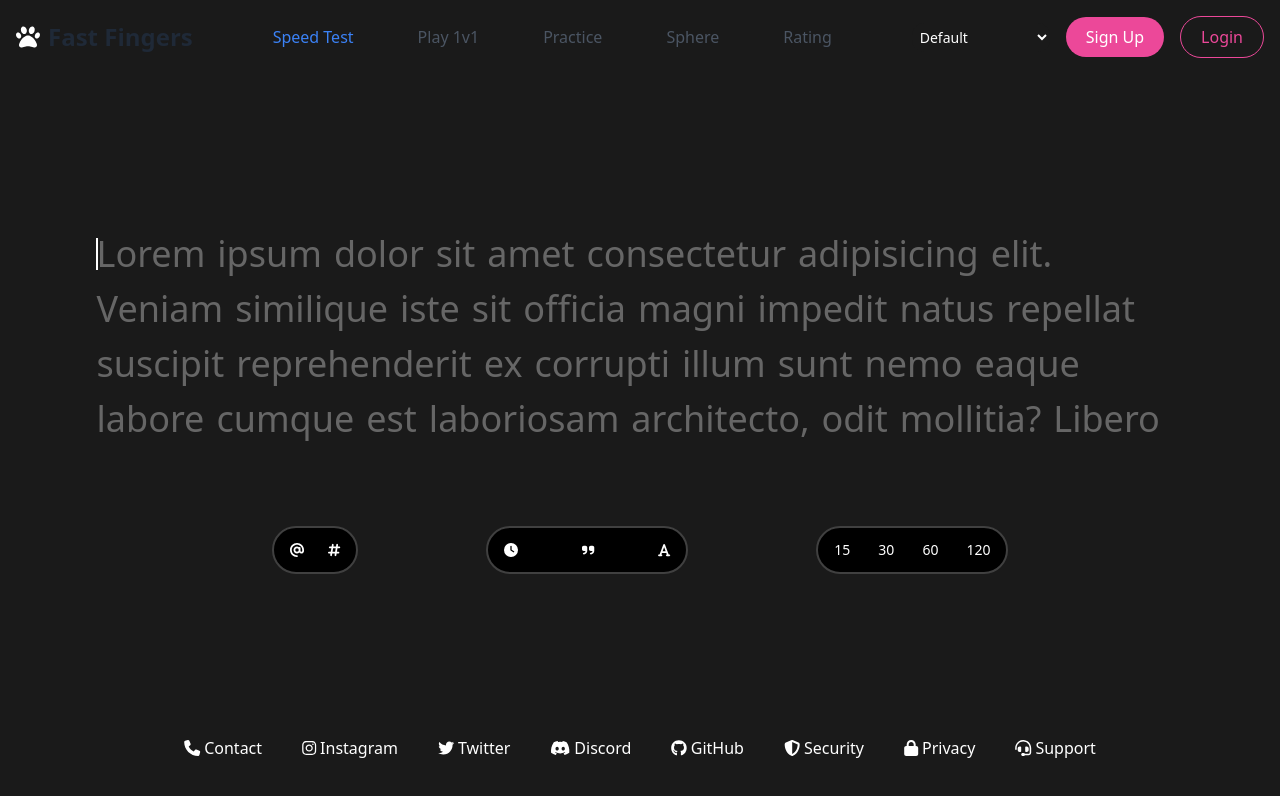
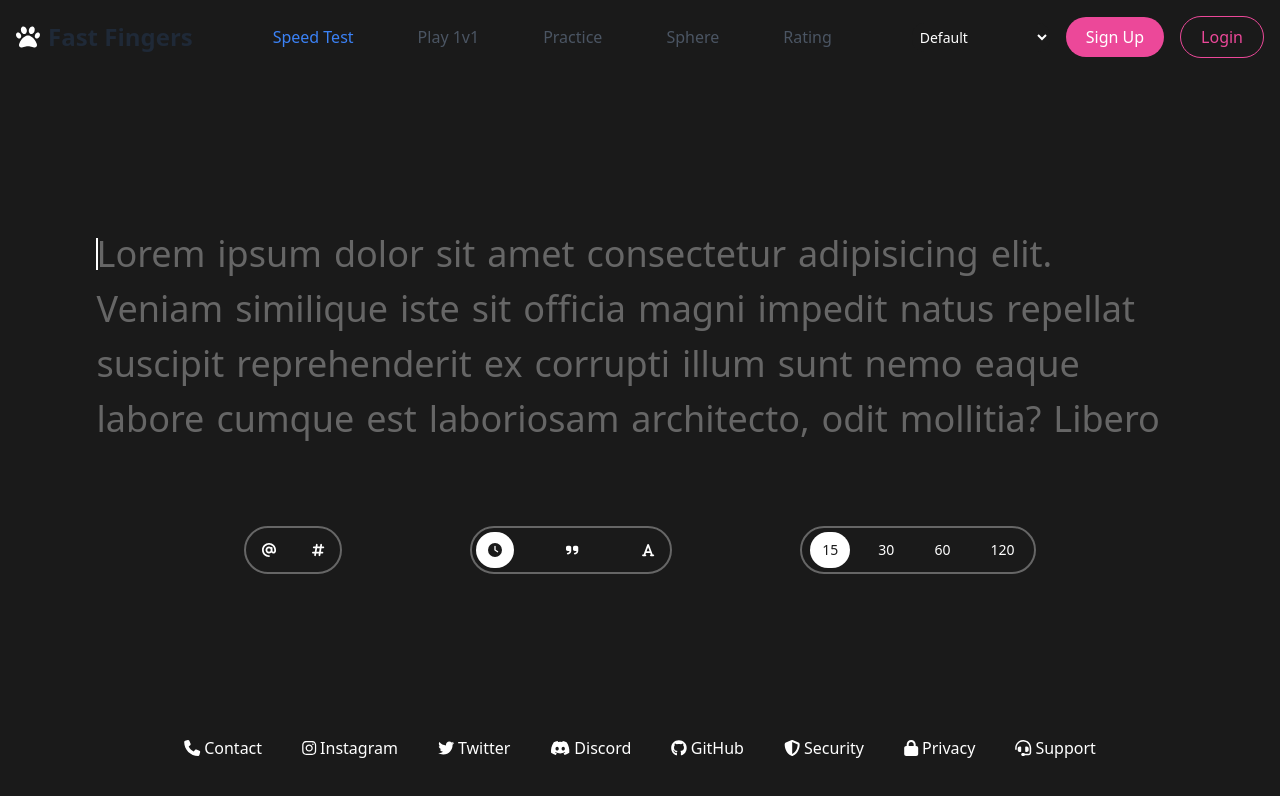
Before and after one commit to Abhinav8979/monkey-type, a React (Vite) app in the folder frontend/: page / in a window 1280 px wide. Shown: the top 796 px of the page. Built offline with nearby package versions, Linux system fonts and the light colour scheme.

Commit message:
added redux and also enchanced the ui

```diff
--- a/frontend/package.json
+++ b/frontend/package.json
@@ -14,10 +14,13 @@
     "@fortawesome/free-brands-svg-icons": "^6.6.0",
     "@fortawesome/free-solid-svg-icons": "^6.6.0",
     "@fortawesome/react-fontawesome": "^0.2.2",
+    "@reduxjs/toolkit": "^2.3.0",
     "axios": "^1.7.7",
     "react": "^18.3.1",
     "react-dom": "^18.3.1",
+    "react-redux": "^9.1.2",
     "react-router-dom": "^6.28.0",
+    "react-tooltip": "^5.28.0",
     "socket.io-client": "^4.8.1"
   },
   "devDependencies": {
--- a/frontend/src/components/Options.tsx
+++ b/frontend/src/components/Options.tsx
@@ -6,38 +6,110 @@ import {
   faFont,
 } from "@fortawesome/free-solid-svg-icons";
 import { FontAwesomeIcon } from "@fortawesome/react-fontawesome";
+import { useEffect, useState } from "react";
+import { Tooltip } from "react-tooltip";
+import { ToolTipStyle } from "../types";
 
 const Options = () => {
+  const [tooltipStyles, setTooltipStyles] = useState<ToolTipStyle>({
+    backgroundColor: "",
+    color: "",
+  });
+
+  const [selectedOptions, setSelectedOptions] = useState({
+    group1: null,
+    group2: "timer",
+    timer: 15,
+  });
+
+  useEffect(() => {
+    const rootStyles = getComputedStyle(document.documentElement);
+    setTooltipStyles({
+      backgroundColor: rootStyles.getPropertyValue("--textPrimary").trim(),
+      color: rootStyles.getPropertyValue("--bgColor").trim(),
+    });
+  }, []);
+
+  const handleSelect = (group: "group1" | "group2" | "timer", value: any) => {
+    setSelectedOptions((prev) => ({
+      ...prev,
+      [group]: value,
+    }));
+  };
+
   return (
     <section className="w-full flex gap-32 items-center justify-center font-medium text-textPrimary text-sm mt-20">
-      <div className="bg-black  border-2 border-neutral-700 py-3 px-4 rounded-3xl flex gap-6">
-        <span className="cursor-pointer">
-          <FontAwesomeIcon icon={faAt} />
-        </span>
-        <span className="cursor-pointer">
-          <FontAwesomeIcon icon={faHashtag} />
-        </span>
+      <div className="border-2 border-textSecondary py-1 px-1 rounded-3xl flex gap-3">
+        {[
+          { icon: faAt, tooltip: "Add punctuations", value: "punctuations" },
+          { icon: faHashtag, tooltip: "Add numbers", value: "numbers" },
+        ].map(({ icon, tooltip, value }) => (
+          <span
+            key={tooltip}
+            data-tooltip-id="my-tooltip"
+            data-tooltip-content={tooltip}
+            data-tooltip-place="bottom"
+            onClick={() => handleSelect("group1", value)}
+            className={`cursor-pointer px-3 py-2 rounded-full transition-colors duration-300 ${
+              selectedOptions.group1 === value
+                ? "bg-textPrimary text-bgColor"
+                : "text-textPrimary hover:text-bgColor hover:bg-textPrimary"
+            }`}
+          >
+            <FontAwesomeIcon icon={icon} />
+          </span>
+        ))}
       </div>
-      <div className="bg-black border-2 border-neutral-700 py-3 px-4 rounded-3xl flex gap-16">
-        <span className="cursor-pointer">
-          <FontAwesomeIcon icon={faClock} />{" "}
-        </span>
-        <span className="cursor-pointer">
-          <FontAwesomeIcon icon={faQuoteRight} />
-        </span>
-        <span className="cursor-pointer">
-          <FontAwesomeIcon icon={faFont} />
-        </span>
+
+      <div className="border-2 border-textSecondary py-1 px-1 rounded-3xl flex gap-10">
+        {[
+          { icon: faClock, tooltip: "Set timer", value: "timer" },
+          { icon: faQuoteRight, tooltip: "Quotes", value: "quotes" },
+          { icon: faFont, tooltip: "Words", value: "words" },
+        ].map(({ icon, tooltip, value }) => (
+          <span
+            key={tooltip}
+            data-tooltip-id="my-tooltip"
+            data-tooltip-content={tooltip}
+            data-tooltip-place="bottom"
+            onClick={() => handleSelect("group2", value)}
+            className={`cursor-pointer px-3 py-2 rounded-full transition-colors duration-300 ${
+              selectedOptions.group2 === value
+                ? "bg-textPrimary text-bgColor"
+                : "text-textPrimary hover:text-bgColor hover:bg-textPrimary"
+            }`}
+          >
+            <FontAwesomeIcon icon={icon} />
+          </span>
+        ))}
       </div>
-      <div className="bg-black border-2 border-neutral-700 py-3 px-4 rounded-3xl flex gap-7">
-        {[15, 30, 60, 120].map((timer: number) => {
-          return (
-            <h1 className="text-textPrimary" key={timer}>
-              {timer}
-            </h1>
-          );
-        })}
+
+      <div className="border-2 border-textSecondary py-1 px-2 rounded-3xl flex gap-4">
+        {[15, 30, 60, 120].map((timer) => (
+          <h1
+            key={timer}
+            data-tooltip-id="my-tooltip"
+            data-tooltip-content={`${timer} seconds`}
+            data-tooltip-place="bottom"
+            onClick={() => handleSelect("timer", timer)}
+            className={`cursor-pointer px-3 py-2 rounded-full transition-colors duration-300 ${
+              selectedOptions.timer === timer
+                ? "bg-textPrimary text-bgColor"
+                : "text-textPrimary hover:text-bgColor hover:bg-textPrimary"
+            }`}
+          >
+            {timer}
+          </h1>
+        ))}
       </div>
+
+      <Tooltip
+        id="my-tooltip"
+        style={{
+          backgroundColor: tooltipStyles.backgroundColor || "black",
+          color: tooltipStyles.color || "white",
+        }}
+      />
     </section>
   );
 };
--- a/frontend/src/pages/Practice.tsx
+++ b/frontend/src/pages/Practice.tsx
@@ -1,12 +1,15 @@
 import Typing from "../components/Typing";
 import Options from "../components/Options";
+import PracticeProvider from "../redux/practiceProvider";
 
 const Practice = () => {
   return (
-    <section>
-      <Typing />
-      <Options />
-    </section>
+    <PracticeProvider>
+      <section>
+        <Typing />
+        <Options />
+      </section>
+    </PracticeProvider>
   );
 };
 
--- /dev/null
+++ b/frontend/src/redux/PracticeProvider.tsx
@@ -0,0 +1,13 @@
+import React, { ReactNode } from "react";
+import { Provider } from "react-redux";
+import { practiceStore } from "./store";
+
+interface PracticeProviderProps {
+  children: ReactNode;
+}
+
+const PracticeProvider: React.FC<PracticeProviderProps> = ({ children }) => {
+  return <Provider store={practiceStore}>{children}</Provider>;
+};
+
+export default PracticeProvider;
--- /dev/null
+++ b/frontend/src/redux/actions/practiceActions.ts
@@ -0,0 +1,5 @@
+
+
+export const setRoomId = (payload: number) => (dispatch: AppDispatch) => {
+  dispatch(SET_ROOM_ID(state));
+};
--- /dev/null
+++ b/frontend/src/redux/features/practice.ts
@@ -0,0 +1,29 @@
+import { createSlice, PayloadAction } from "@reduxjs/toolkit";
+
+interface PracticeState {
+  value: number;
+}
+
+const initialState: PracticeState = {
+  value: 0,
+};
+
+const practiceSlice = createSlice({
+  name: "practice",
+  initialState,
+  reducers: {
+    increment: (state) => {
+      state.value += 1;
+    },
+    decrement: (state) => {
+      state.value -= 1;
+    },
+    setValue: (state, action: PayloadAction<number>) => {
+      state.value = action.payload;
+    },
+  },
+});
+
+export const { increment, decrement, setValue } = practiceSlice.actions;
+
+export default practiceSlice.reducer;
--- /dev/null
+++ b/frontend/src/redux/store.ts
@@ -0,0 +1,11 @@
+import { configureStore } from "@reduxjs/toolkit";
+import practiceReducer from "./features/practice";
+
+export const practiceStore = configureStore({
+  reducer: {
+    practice: practiceReducer,
+  },
+});
+
+export type PracticeState = ReturnType<typeof practiceStore.getState>;
+export type PracticeDispatch = typeof practiceStore.dispatch;
--- a/frontend/src/types.ts
+++ b/frontend/src/types.ts
@@ -14,3 +14,8 @@ export type Theme = {
   cursorColor: string;
   textColor: string;
 };
+
+export interface ToolTipStyle {
+  backgroundColor: string;
+  color: string;
+}
```
Also changed, not shown: 1 other file (tests, documents, lock files or other folders).
